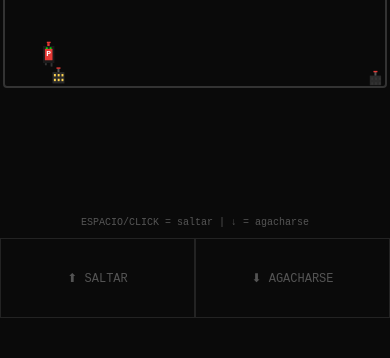
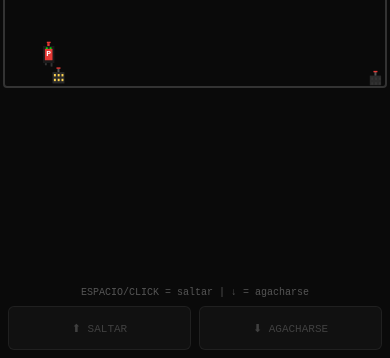
Before and after one commit to Seb4stias/game-perhost, a plain HTML site: page index.html in a window 390 px wide. Shown: the part 486-844 px from the top of the page. Drawn offline with Linux system fonts and the light colour scheme.

Commit message:
fix: smaller touch zones at bottom, more game area visible

```diff
--- a/index.html
+++ b/index.html
@@ -80,29 +80,35 @@
     }
     #touchZones {
       display: none;
-      position: absolute;
-      bottom: 40px;
-      left: 0;
-      right: 0;
-      height: 80px;
+      position: fixed;
+      bottom: 8px;
+      left: 8px;
+      right: 8px;
+      height: 44px;
       z-index: 5;
+      gap: 8px;
     }
     .touch-zone {
-      position: absolute;
-      top: 0;
+      flex: 1;
       height: 100%;
       display: flex;
       align-items: center;
       justify-content: center;
-      font-size: 12px;
-      color: rgba(255,255,255,0.3);
-      border: 1px solid rgba(255,255,255,0.1);
+      font-size: 11px;
+      color: rgba(255,255,255,0.2);
+      background: rgba(255,255,255,0.03);
+      border: 1px solid rgba(255,255,255,0.06);
+      border-radius: 6px;
     }
-    #touchLeft { left: 0; width: 50%; }
-    #touchRight { left: 50%; width: 50%; }
+    .touch-zone:active {
+      background: rgba(255,255,255,0.1);
+      color: rgba(255,255,255,0.5);
+    }
+    #touchLeft { }
+    #touchRight { }
     @media (max-width: 600px) {
       #touchZones { display: flex; }
-      #instructions { bottom: 130px; }
+      #instructions { bottom: 60px; }
     }
   </style>
 </head>
@@ -150,7 +156,7 @@
 
     function resize() {
       const maxW = Math.min(window.innerWidth - 10, 800);
-      const maxH = Math.min(window.innerHeight * 0.55, 300);
+      const maxH = Math.min(window.innerHeight * 0.65, 300);
       W = maxW;
       H = maxH;
       canvas.width = W;
```
